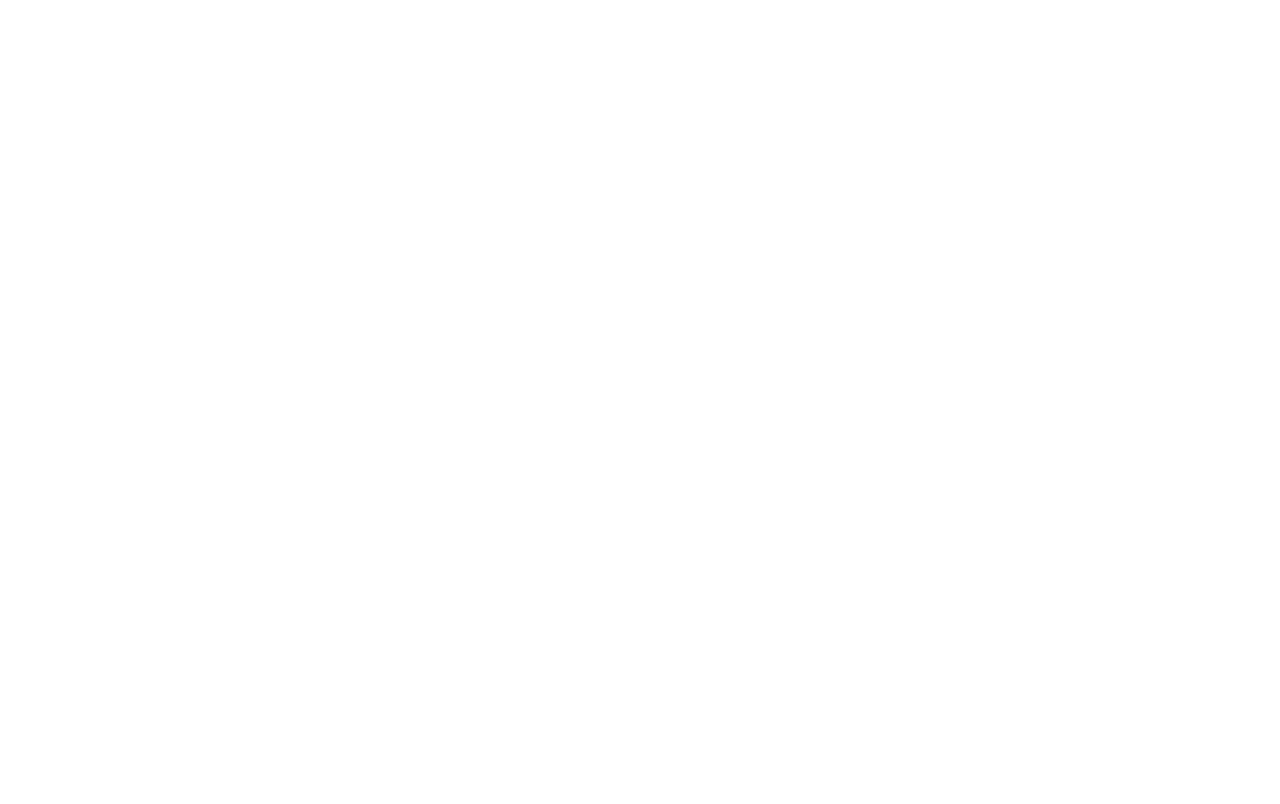
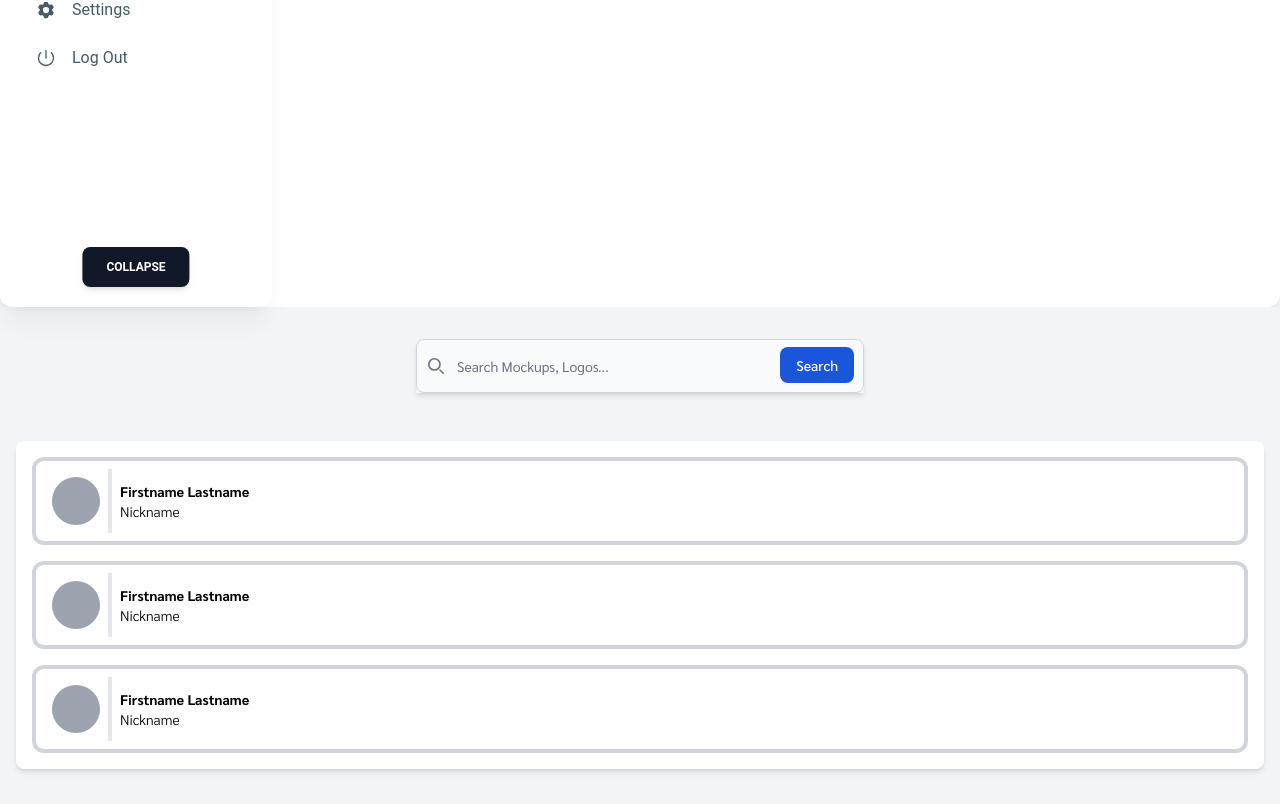
Before and after one commit to patt502090/Team-Survey, a Next.js app in the folder client/: page /Checkid in a window 1280 px wide. Before the commit this address had no page. Shown: the part 493-1297 px from the top of the page. Before the commit the page ends 800 px from the top, so only its background shows below. Built offline with nearby package versions, Linux system fonts and the light colour scheme.

Commit message:
create checkid

```diff
--- /dev/null
+++ b/client/src/app/(main)/Checkid/page.tsx
@@ -0,0 +1,51 @@
+import Navbar from "../../../components/Navbar"
+export default function Checkid(){
+    return(
+        <div>
+            <Navbar/>
+            <main className="bg-gray-100 h-screen w-full flex flex-col p-4">
+                <form className="max-w-md mx-auto w-full py-4 mb-8">
+                    <label className="mb-2 text-sm font-medium text-gray-900 sr-only dark:text-white">Search</label>
+                    <div className="relative shadow-md">
+                        <div className="absolute inset-y-0 start-0 flex items-center ps-3 pointer-events-none ">
+                            <svg className="w-4 h-4 text-gray-500 dark:text-gray-400" aria-hidden="true" xmlns="http://www.w3.org/2000/svg" fill="none" viewBox="0 0 20 20">
+                                <path stroke="currentColor" stroke-linecap="round" stroke-linejoin="round" stroke-width="2" d="m19 19-4-4m0-7A7 7 0 1 1 1 8a7 7 0 0 1 14 0Z"/>
+                            </svg>
+                        </div>
+                        <input type="search" id="default-search" className="block w-full p-4 ps-10 text-sm text-gray-900 border border-gray-300 rounded-lg bg-gray-50 focus:ring-blue-500 focus:border-blue-500 dark:bg-gray-700 dark:border-gray-600 dark:placeholder-gray-400 dark:text-white dark:focus:ring-blue-500 dark:focus:border-blue-500" placeholder="Search Mockups, Logos..." required />
+                        <button type="submit" className="text-white absolute end-2.5 bottom-2.5 bg-blue-700 hover:bg-blue-800 focus:ring-4 focus:outline-none focus:ring-blue-300 font-medium rounded-lg text-sm px-4 py-2 dark:bg-blue-600 dark:hover:bg-blue-700 dark:focus:ring-blue-800">Search</button>
+                    </div>
+                </form>
+                <div className="bg-white w-full rounded-lg shadow-md p-4 flex flex-col gap-4">
+                    <div className="w-full border-4 rounded-xl border-gray-300 flex items-center p-2">
+                        <div className="border-r-4 p-2">
+                            <div className="rounded-full w-12 h-12 bg-gray-400"></div>
+                        </div>
+                        <div className="p-2">
+                            <div className="text-sm font-extrabold">Firstname Lastname</div>
+                            <div className="font-thin text-sm">Nickname</div>
+                        </div>
+                    </div>
+                    <div className="w-full border-4 rounded-xl border-gray-300 flex items-center p-2">
+                        <div className="border-r-4 p-2">
+                            <div className="rounded-full w-12 h-12 bg-gray-400"></div>
+                        </div>
+                        <div className="p-2">
+                            <div className="text-sm font-extrabold">Firstname Lastname</div>
+                            <div className="font-thin text-sm">Nickname</div>
+                        </div>
+                    </div>
+                    <div className="w-full border-4 rounded-xl border-gray-300 flex items-center p-2">
+                        <div className="border-r-4 p-2">
+                            <div className="rounded-full w-12 h-12 bg-gray-400"></div>
+                        </div>
+                        <div className="p-2">
+                            <div className="text-sm font-extrabold">Firstname Lastname</div>
+                            <div className="font-thin text-sm">Nickname</div>
+                        </div>
+                    </div>
+                </div>
+            </main>
+        </div>
+    )
+}
--- a/client/src/app/(main)/Profile/page.tsx
+++ b/client/src/app/(main)/Profile/page.tsx
@@ -6,16 +6,16 @@ export default function Profile() {
         <div className="flex flex-col min-h-screen bg-[#F3F4F6]">
         <Navbar/>
         <main className="flex gap-4 flex-wrap flex-col self-center contanier mx-auto p-4 mt-2 md:hidden">
-            <div className="bg-white rounded-lg p-4 shadow-lg border-4 border-gray-300">
-                <div className="flex w-full h-full relative rounded-full">
+            <div className="bg-white rounded-lg p-4 shadow-lg border-2 ">
+                <div className="flex w-full h-full relative">
                     <img
-                        className="w-32 h-32 m-auto"
+                        className="w-32 h-32 m-auto rounded-full border-4"
                         src="https://res.cloudinary.com/dboafhu31/image/upload/v1625318266/imagen_2021-07-03_091743_vtbkf8.png"
                         alt="Profile illustration"
                     />
                 </div>
             </div>
-            <div className="bg-white flex flex-col p-4 rounded-lg gap-2 border-4 border-gray-300">
+            <div className="bg-white flex flex-col p-4 rounded-lg gap-2 border-2 border-gray-300">
                 <div className="flex rounded-md">
                     <div className="border-4 py-2 px-4 font-bold bg-blue-gray-50 w-24">NAME: </div>
                     <div className="border-4 p-2 font-bold border-l-0 w-44">Firstname Lastname</div>
@@ -29,7 +29,7 @@ export default function Profile() {
                     <div className="border-4 p-2 font-bold border-l-0 w-44">Admin</div>
                 </div>
             </div>
-            <button className="bg-red-500 rounded-md text-white font-bold p-2 text-xl hover:bg-red-400 shadow-lg">logout</button>
+            <button className="bg-red-500 rounded-md text-white font-bold p-2 text-xl hover:bg-red-400 shadow-lgs">logout</button>
         </main>
         <div className="fixed bottom-0 w-full md:hidden">
           {/* <MobileNavbar /> */}
--- a/client/src/components/Layouts/MobileNavbar.tsx
+++ b/client/src/components/Layouts/MobileNavbar.tsx
@@ -6,6 +6,7 @@ import SearchIcon from "@mui/icons-material/Search";
 import DocumentScannerIcon from "@mui/icons-material/DocumentScanner";
 import GroupIcon from "@mui/icons-material/Group";
 import AccountBoxIcon from "@mui/icons-material/AccountBox";
+import Link from "next/link";
 export default function LabelBottomNavigation() {
   const [value, setValue] = React.useState("recents");
 
@@ -14,17 +15,24 @@ export default function LabelBottomNavigation() {
   };
 
   return (
-    <BottomNavigation value={value} onChange={handleChange} className="mb-3">
+    <BottomNavigation value={value} onChange={handleChange} className="mb-3 border-t-4">
+
+      <Link href="/dashboard">
       <BottomNavigationAction
         label="Home"
         value="Home"
         icon={<HomeIcon sx={{ fontSize: 27 }} />}
         />
+      </Link>
+
+      <Link href="/Checkid">
         <BottomNavigationAction
           label="CheckID"
           value="CheckID"
           icon={<SearchIcon sx={{ fontSize: 27 }} />}
           />
+      </Link>
+
       <BottomNavigationAction
         // label="⠀"
         // value="⠀"
@@ -38,11 +46,15 @@ export default function LabelBottomNavigation() {
         value="Team"
         icon={<GroupIcon sx={{ fontSize: 27 }} />}
       />
+
+      <Link href="/Profile">
         <BottomNavigationAction
           label="Profile"
           value="Profile"
           icon={<AccountBoxIcon sx={{ fontSize: 27 }} />}
           />
+      </Link>
+
     </BottomNavigation>
   );
 }
```
Lines whose indentation alone changed are shown as unchanged.
